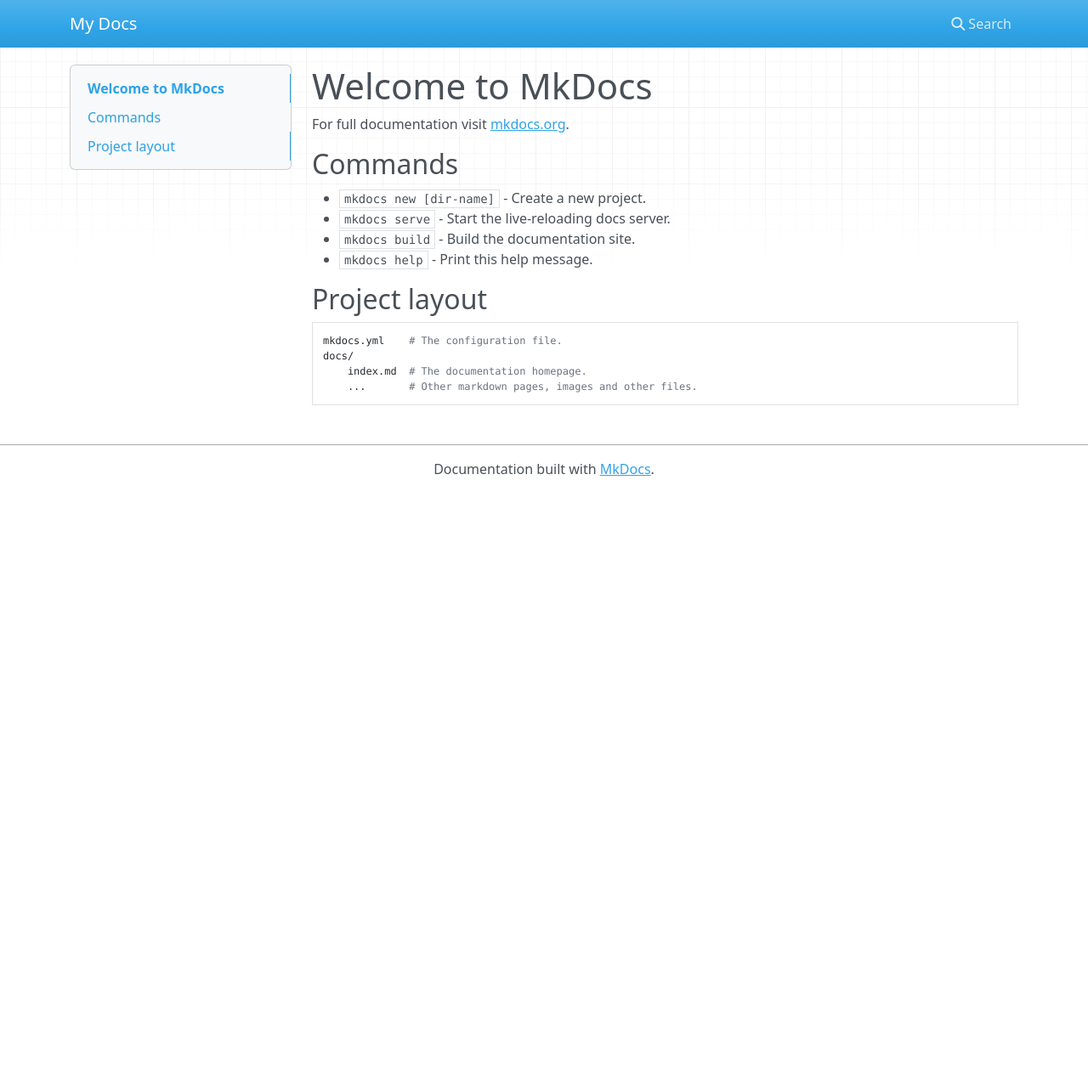
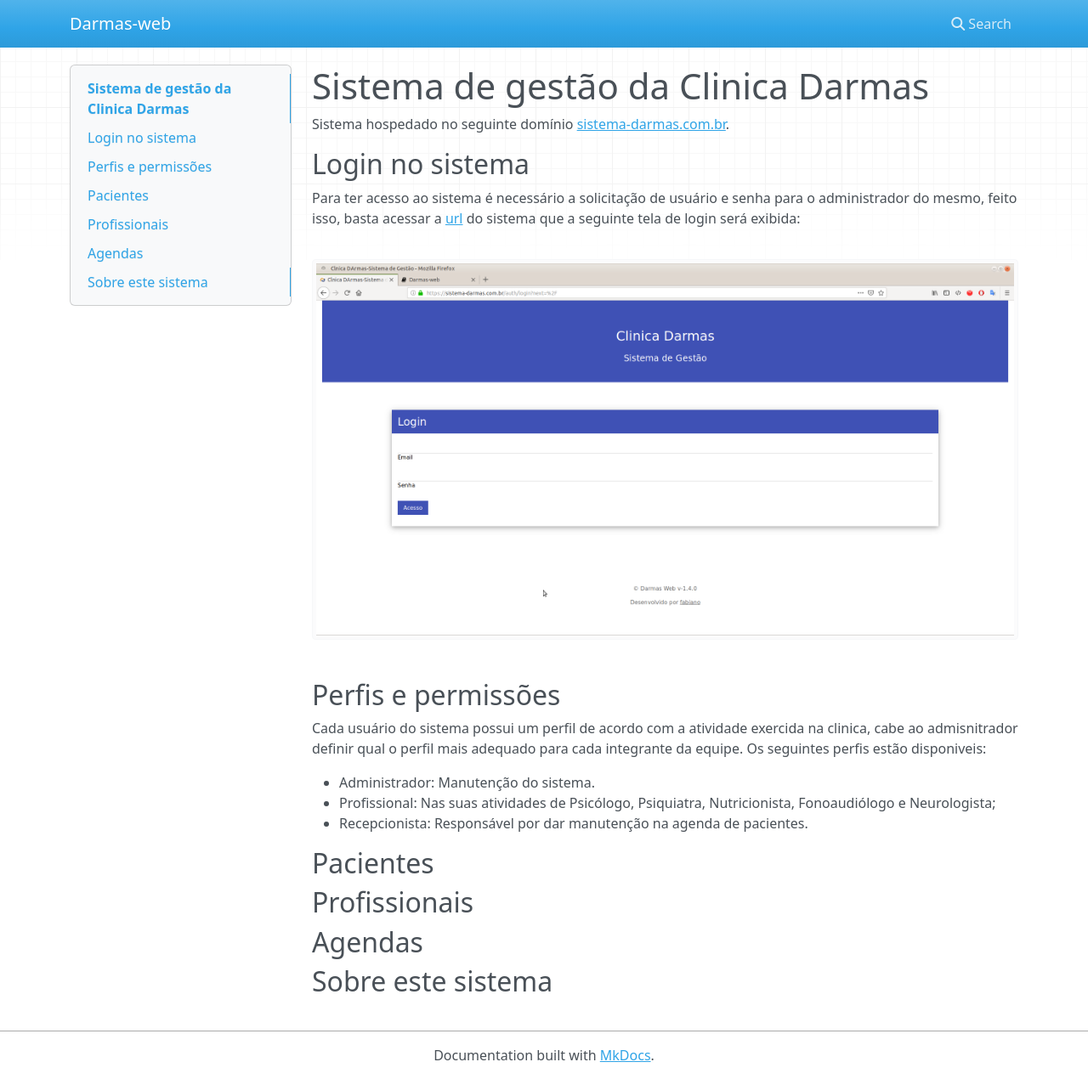
Before and after one commit to darmas-web/doc, an MkDocs documentation site: the page built from docs/index.md, in a window 1280 px wide and 1270 px high. Shown: the whole window at 85% size. Built offline with MkDocs 1.6.1, drawn with Linux system fonts in a browser that asks for light colours; nearby versions of some CDN libraries.

Commit message:
Adicionado info sobre login no sistema

```diff
--- a/docs/index.md
+++ b/docs/index.md
@@ -1,17 +1,25 @@
-# Welcome to MkDocs
+# Sistema de gestão da Clinica Darmas
 
-For full documentation visit [mkdocs.org](https://mkdocs.org).
+Sistema hospedado no seguinte domínio [sistema-darmas.com.br](https://sistema-darmas.com.br).
 
-## Commands
+## Login no sistema
 
-* `mkdocs new [dir-name]` - Create a new project.
-* `mkdocs serve` - Start the live-reloading docs server.
-* `mkdocs build` - Build the documentation site.
-* `mkdocs help` - Print this help message.
+Para ter acesso ao sistema é necessário a solicitação de usuário e senha para o administrador do mesmo, feito isso, basta acessar a [url](https://sistema-darmas.com.br) do sistema que a seguinte tela de login será exibida:
 
-## Project layout
+![login](img/login.png)
 
-    mkdocs.yml    # The configuration file.
-    docs/
-        index.md  # The documentation homepage.
-        ...       # Other markdown pages, images and other files.
+## Perfis e permissões
+
+Cada usuário do sistema possui um perfil de acordo com a atividade exercida na clinica, cabe ao admisnitrador definir qual o perfil mais adequado para cada integrante da equipe. Os seguintes perfis estão disponiveis:
+
+* Administrador: Manutenção do sistema.
+* Profissional: Nas suas atividades de Psicólogo, Psiquiatra, Nutricionista, Fonoaudiólogo e Neurologista;
+* Recepcionista: Responsável por dar manutenção na agenda de pacientes.
+
+## Pacientes
+
+## Profissionais
+
+## Agendas
+
+## Sobre este sistema
--- a/mkdocs.yml
+++ b/mkdocs.yml
@@ -1 +1 @@
-site_name: My Docs
+site_name: Darmas-web
```
Also changed, not shown: docs/img/login.png (added), 1 other file.
